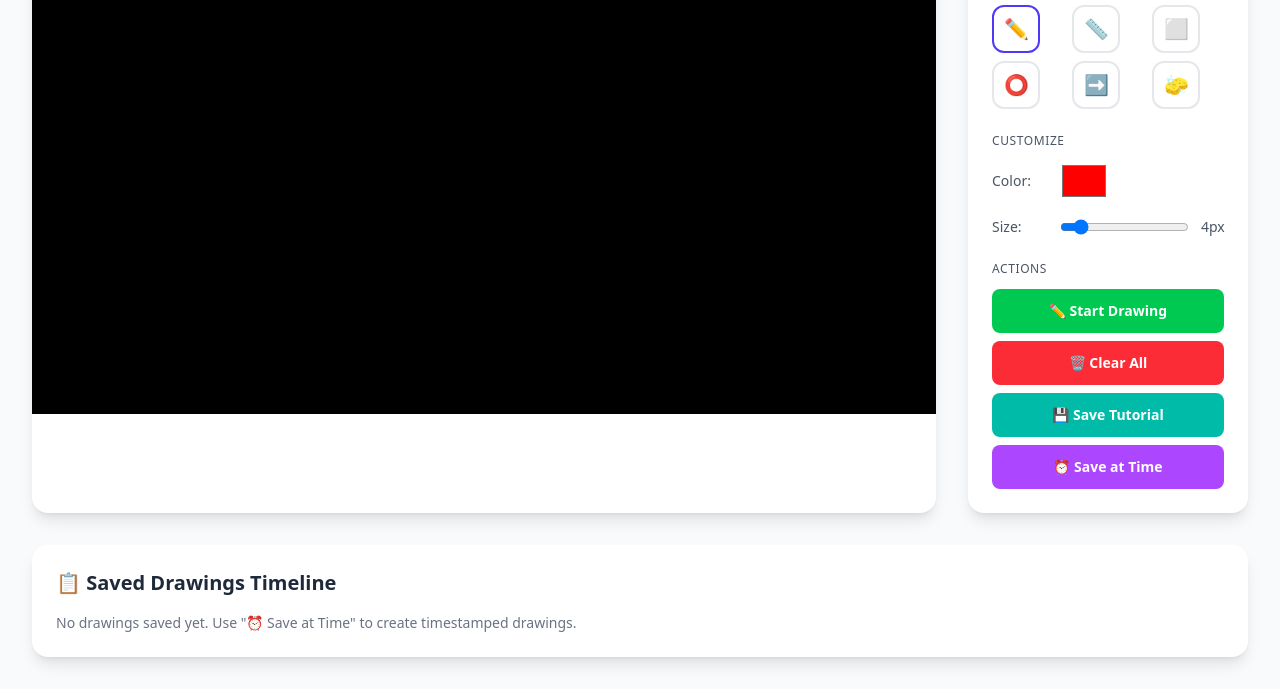
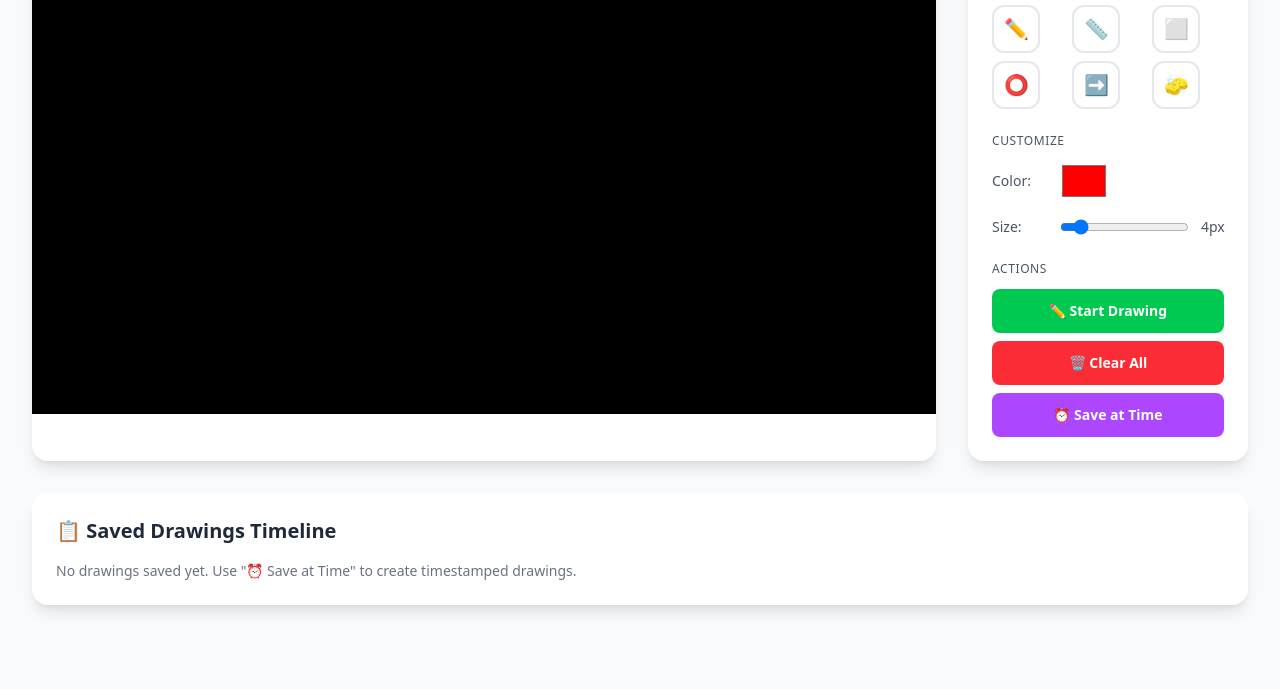
Before and after one commit to mandeepmourya007/v-draw, a plain HTML site: page index.html in a window 1280 px wide. Shown: the part 375-1064 px from the top of the page. After the commit the page ends 1012 px from the top, so only its background shows below. Drawn offline with nearby package versions, Linux system fonts and the light colour scheme; a script that the page names is missing.

Commit message:
feat: remove save tutorial button

```diff
--- a/index.html
+++ b/index.html
@@ -160,9 +160,9 @@
                             🗑️ Clear All
                         </button>
                         <!-- Save Drawing Button -->
-                        <button id="saveDrawing" class="px-3 py-3 bg-teal-500 text-white rounded-lg text-sm font-semibold hover:bg-teal-600 transition-colors">
+                        <!-- <button id="saveDrawing" class="px-3 py-3 bg-teal-500 text-white rounded-lg text-sm font-semibold hover:bg-teal-600 transition-colors">
                             💾 Save Tutorial
-                        </button>
+                        </button> -->
                         <!-- Save with Timestamp Button -->
                         <button id="saveWithTimestamp" class="px-3 py-3 bg-purple-500 text-white rounded-lg text-sm font-semibold hover:bg-purple-600 transition-colors">
                             ⏰ Save at Time
```
